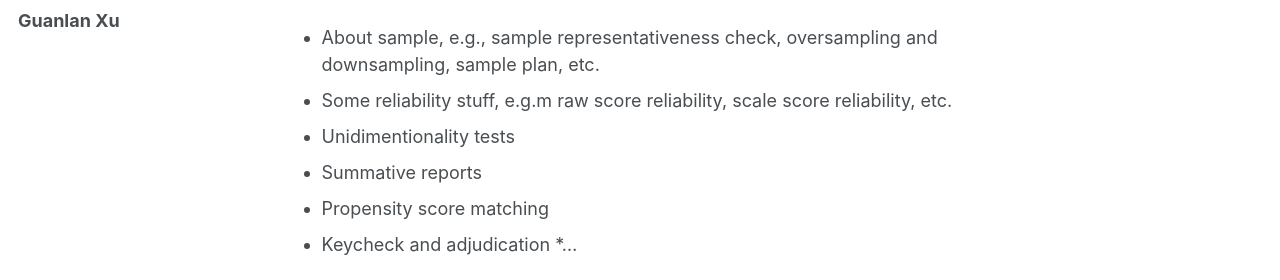
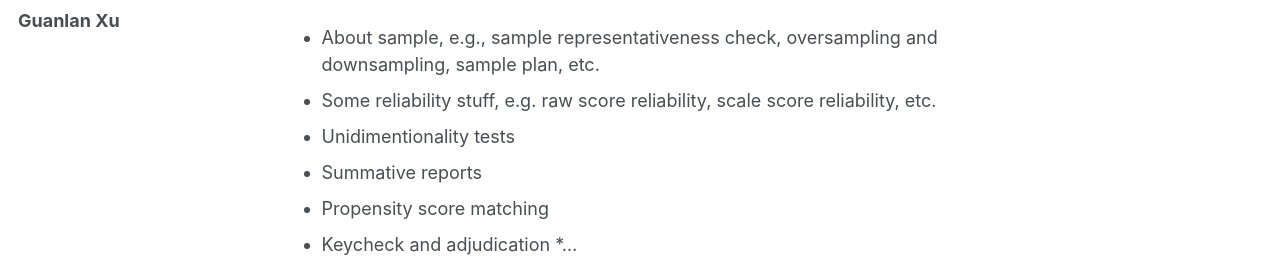
Before and after one commit to guanlanxu/guanlanxu.github.io, a Jekyll site: the page built from _posts/2023-04-18-ppsy.md, in a window 1280 px wide and 900 px high, scrolled down 2019 px. Shown: the part 170-450 px from the top of the window. Built offline with Jekyll 4.4.1, drawn with Linux system fonts in a browser that asks for light colours.

Commit message:
Update 2023-04-18-ppsy.md

```diff
--- a/_posts/2023-04-18-ppsy.md
+++ b/_posts/2023-04-18-ppsy.md
@@ -48,7 +48,7 @@ Lastly, conversion table is created based on inverse TCC method (`get_rsss()`).
 I still have some scripts that I wrote before and I plan to add them into this package, including:
 
 * About sample, e.g., sample representativeness check, oversampling and downsampling, sample plan, etc.
-* Some reliability stuff, e.g.m raw score reliability, scale score reliability, etc.
+* Some reliability stuff, e.g. raw score reliability, scale score reliability, etc.
 * Unidimentionality tests
 * Summative reports
 * Propensity score matching
```
